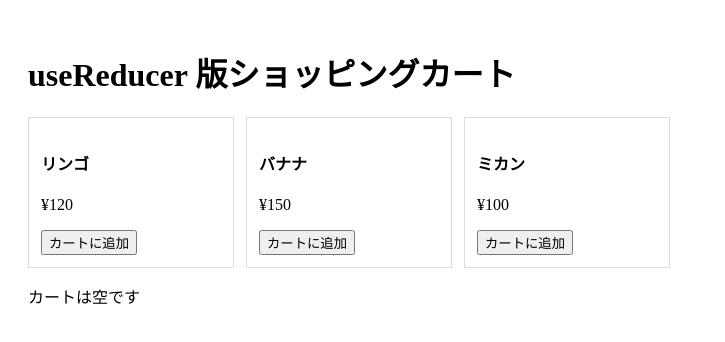
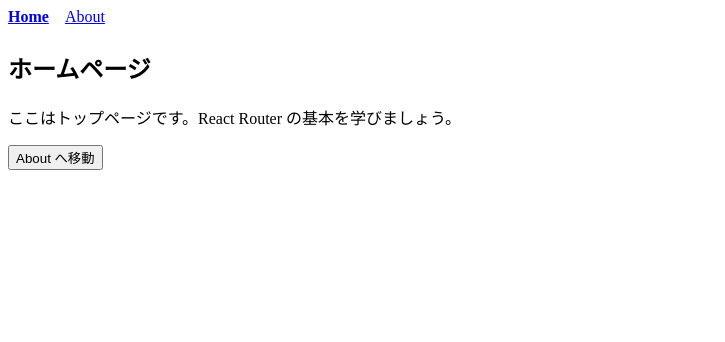
Before and after one commit to TYMtwilight/React_Shakyo, a React (Create React App) app: page / in a window 1280 px wide. Shown: the top 342 px of the page, without its empty margins (0-725 px from the left). Built offline with nearby package versions, Linux system fonts and the light colour scheme.

Commit message:
💪shakyo-11

```diff
--- a/package.json
+++ b/package.json
@@ -13,6 +13,7 @@
     "@types/react-dom": "^19.1.6",
     "react": "^19.1.0",
     "react-dom": "^19.1.0",
+    "react-router-dom": "^7.6.2",
     "react-scripts": "5.0.1",
     "typescript": "^4.9.5",
     "web-vitals": "^2.1.4"
--- a/src/index.tsx
+++ b/src/index.tsx
@@ -1,10 +1,10 @@
 import React from 'react';
-import ReactDOM from 'react-dom/client';
-import App from './shakyo-10/App';
+import { createRoot } from "react-dom/client";
+import App from './shakyo-11/App';
 
-const root = ReactDOM.createRoot(
-  document.getElementById('root') as HTMLElement
-);
+const container = document.getElementById("root")!;
+const root = createRoot(container);
+
 root.render(
   <React.StrictMode>
     <App />
--- /dev/null
+++ b/src/shakyo-11/App.tsx
@@ -0,0 +1,28 @@
+// ルーティングの中心。BrowserRouter でアプリ全体を包み、
+// Routes と Route で URL とページコンポーネントを対応させます。
+import React from 'react';
+import { BrowserRouter, Routes, Route } from 'react-router-dom';
+import Home from './pages/Home';
+import About from './pages/About';
+import NavBar from './components/NavBar';
+
+const App: React.FC = () => {
+    return (
+        // BrowserRouter が History API を使って URL変更を検知します。
+        <BrowserRouter>
+            {/* どのページでも共通で表示したいナビゲーションバー */}
+            <NavBar />
+            {/* Routes 配下に複数の Route を並べます */}
+            <Routes>
+                {/* path が "/" にマッチしたら Home コンポーネントを表示 */}
+                <Route path="/" element={<Home />} />
+                {/* path が "/about" にマッチしたら About コンポーネントを表示 */}
+                <Route path="/about" element={<About />} />
+                {/* 存在しない URL のときのフォールバック */}
+                <Route path="*" element={<h2>404: ページが見つかりません</h2>} />
+            </Routes>
+        </BrowserRouter>
+    );
+};
+
+export default App;
--- /dev/null
+++ b/src/shakyo-11/components/NavBar.tsx
@@ -0,0 +1,20 @@
+// 画面上部に常に表示されるシンプルなナビゲーションバー。
+// Link コンポーネントでページ遷移します。
+import React from 'react';
+import { Link, NavLink } from 'react-router-dom';
+
+const NavBar: React.FC = () => {
+    return (
+        <nav style={{ display: "flex", gap: 16, marginBottom: 24}}>
+            {/* NavLink は現在の URL とマッチしていると、active クラスが付与される */}
+            <NavLink to="/" style={({ isActive }) => ({ fontWeight: isActive ? "bold" : "normal" })}>
+                Home
+            </NavLink>
+            <NavLink to="/about" style={({ isActive }) => ({ fontWeight: isActive ? "bold" : "normal" })}>
+                About
+            </NavLink>
+        </nav>
+    )
+}
+
+export default NavBar;
--- /dev/null
+++ b/src/shakyo-11/pages/About.tsx
@@ -0,0 +1,21 @@
+// About ページ用のコンポーネント
+import React, { useEffect } from 'react';
+
+const About: React.FC = () => {
+    // ページマウント時の副作用: タイトルを変更
+    useEffect(() => {
+        document.title = "About Page";
+        return () => {
+            document.title = "React Router Sample"; // クリーンアップ時に戻す
+        };
+    }, []);
+
+    return (
+        <section>
+            <h1>About ページ</h1>
+            <p>React Router v6 の最小構成サンプルです</p>
+        </section>
+    );
+};
+
+export default About;
--- /dev/null
+++ b/src/shakyo-11/pages/Home.tsx
@@ -0,0 +1,18 @@
+// トップページ用のコンポーネント
+import React from "react";
+import { useNavigate } from 'react-router-dom';
+
+const Home: React.FC = () => {
+    const navigate = useNavigate();
+
+    return (
+        <section>
+            <h1>ホームページ</h1>
+            <p>ここはトップページです。React Router の基本を学びましょう。</p>
+            {/* ボタンをクリックするとプログラム的に遷移 */}
+            <button onClick={() => navigate("/about")}>About へ移動</button>
+        </section>
+    );
+};
+
+export default Home;
```
Also changed, not shown: 1 other file (tests, documents, lock files or other folders).
